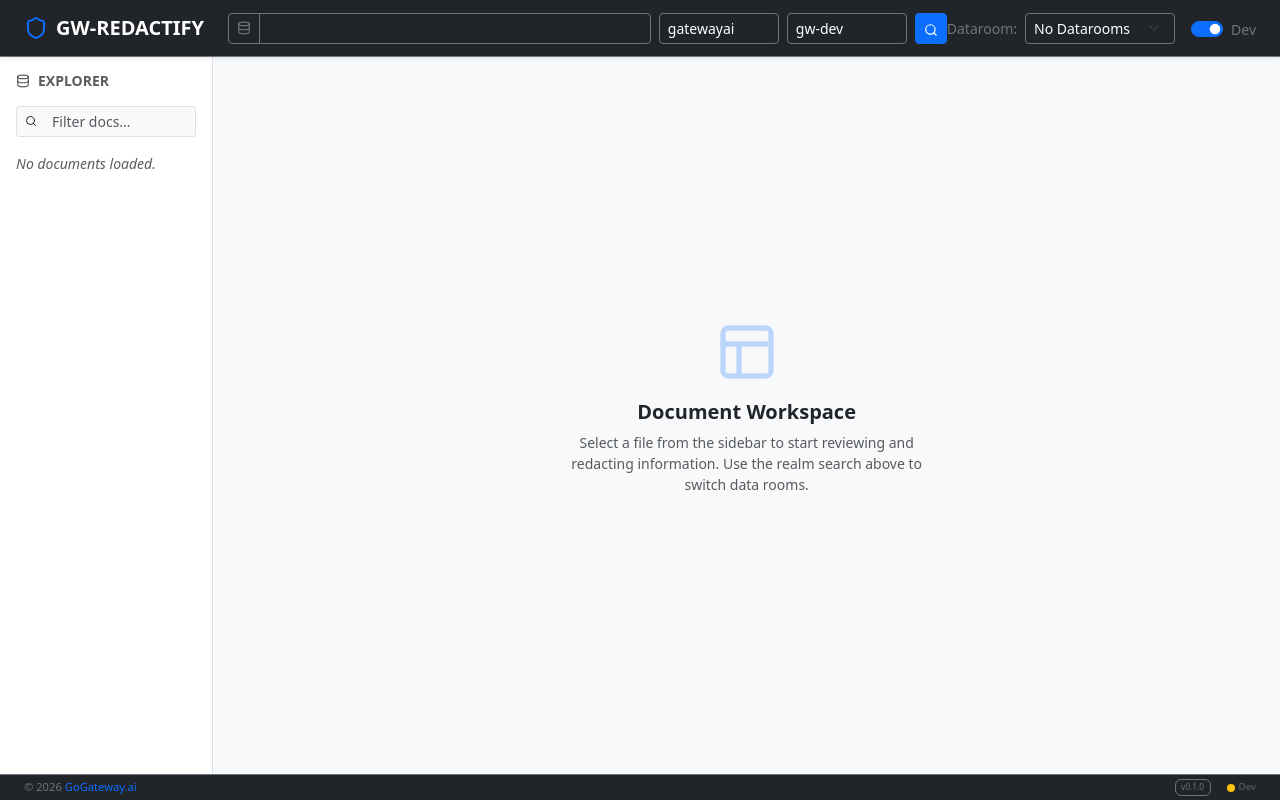
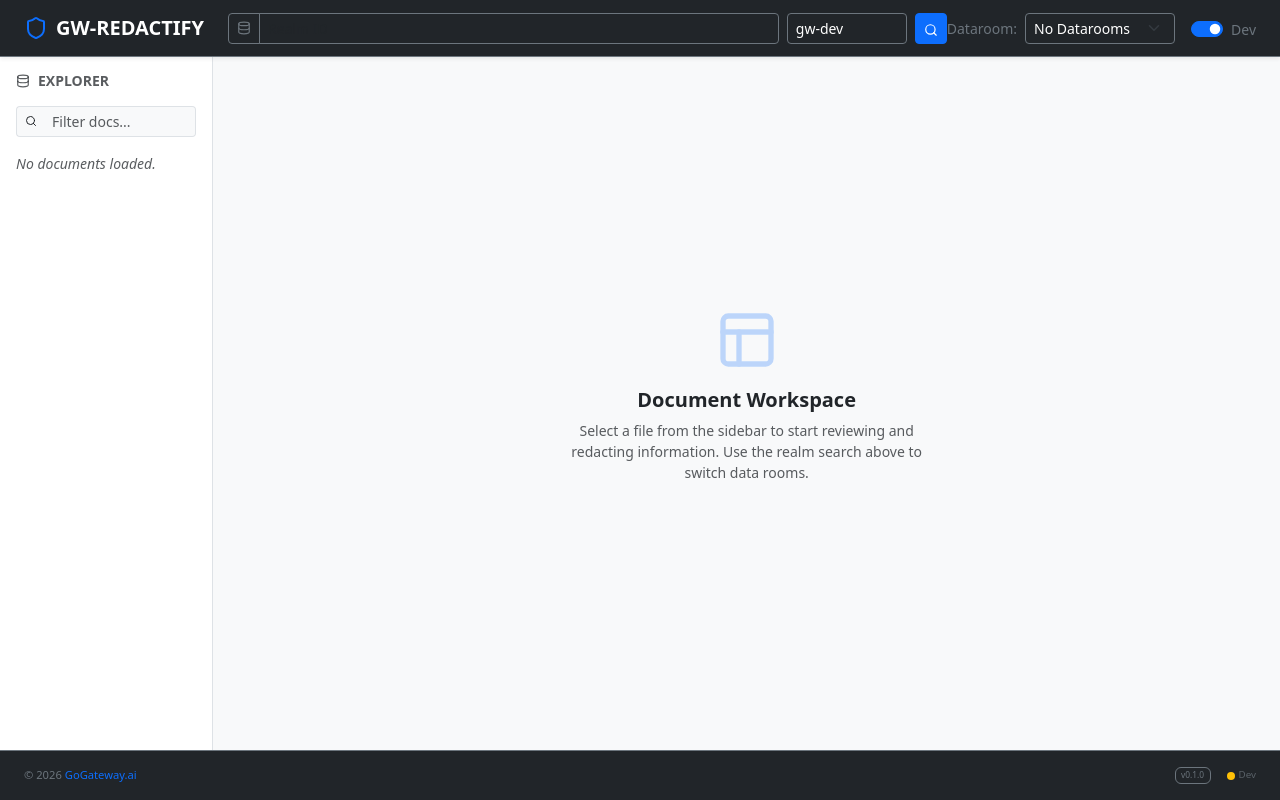
Before and after one commit to dineshgateway-ai/gw-redactify, a React (Vite) app: page / in a window 1280 px wide. Built offline with nearby package versions, Linux system fonts and the light colour scheme.

Commit message:
fix(ui): improve layout scrolling and footer spacing
Ensure flex children in the redaction view can shrink correctly by
setting min-height to 0. Enable internal scrolling for PDF, Word,
Excel, and PowerPoint viewers. Increase footer vertical padding for
better layout balance.

```diff
--- a/src/App.css
+++ b/src/App.css
@@ -150,3 +150,20 @@ body, html, #root {
 .resize-handle-vertical:hover {
   background-color: rgba(13, 110, 253, 0.2);
 }
+
+/* Layout helpers to ensure flex children can shrink and allow internal scrolling */
+.min-height-0 { min-height: 0; }
+
+.redaction-view-container, .redaction-side-by-side, .redaction-panel-group, .pdf-viewer-content {
+  min-height: 0;
+}
+
+/* Ensure viewers can scroll within their panels */
+.pdf-viewer-content {
+  overflow: auto;
+}
+
+.docx-viewer, .excel-viewer, .pptx-viewer-container {
+  overflow: auto;
+  max-height: 100%;
+}
--- a/src/App.tsx
+++ b/src/App.tsx
@@ -139,7 +139,7 @@ const App: React.FC = () => {
                 />
               </div>
             </Form.Group>
-            <Form.Group style={{ width: '120px' }}>
+            {/* <Form.Group style={{ width: '120px' }}>
               <FormControl
                 size="sm"
                 type="text"
@@ -148,7 +148,7 @@ const App: React.FC = () => {
                 value={namespaceInput}
                 onChange={(e) => setNamespaceInput(e.target.value)}
               />
-            </Form.Group>
+            </Form.Group> */}
             <Form.Group style={{ width: '120px' }}>
               <FormControl
                 size="sm"
@@ -257,7 +257,7 @@ const App: React.FC = () => {
         </Row>
       </Container>
 
-      <footer className="bg-dark text-secondary py-1 px-4 border-top border-secondary flex-shrink-0 x-small">
+      <footer className="bg-dark text-secondary py-3 px-4 border-top border-secondary flex-shrink-0 x-small">
         <div className="d-flex justify-content-between align-items-center">
           <span>&copy; {new Date().getFullYear()} <a href="https://www.gogateway.ai/" target="_blank" rel="noopener noreferrer" className="text-primary text-decoration-none">GoGateway.ai</a></span>
           <div className="d-flex gap-3 align-items-center">
```
